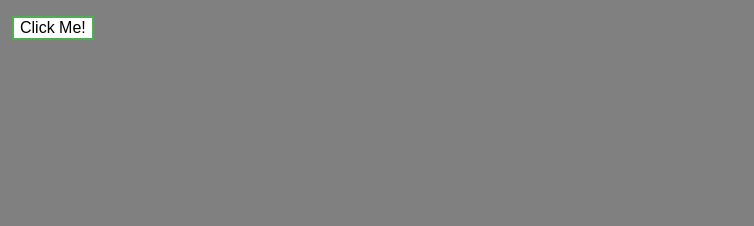
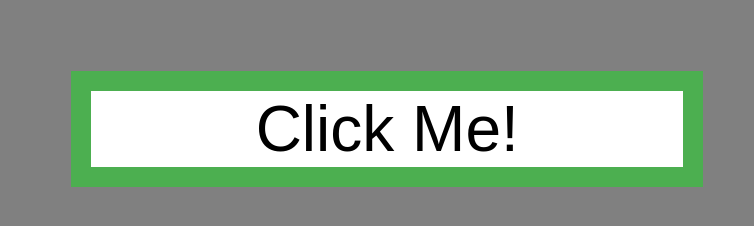
Before and after one commit to JonathanWu1120/clickme, a plain HTML site: page index.html in a window 1280 px wide. Shown: the whole page, without its empty margins (0-754 px from the left). Drawn offline with Linux system fonts and the light colour scheme.

Commit message:
relative button size

```diff
--- a/index.html
+++ b/index.html
@@ -6,17 +6,19 @@
 button {
 	border: none;
 	color: white;
-	padding; 32px 64px;
+	padding; 50% 50%;
 	text-align: center;
 	text-decoration: none;
 	display: inline-block;
-	font-size: 16px;
-	margin: 8px 4px;
+	font-size: 5vw;
+	margin: 5% 5%;
 	transition-duration: 0.4s;
 	cursor: pointer;
 	background-color: white;
 	color: black;
-	border: 2px solid #4CAF50;
+	border: 20px solid #4CAF50;
+	width: 50%;
+	height: 50%;
 }
 
 button:hover{
```
